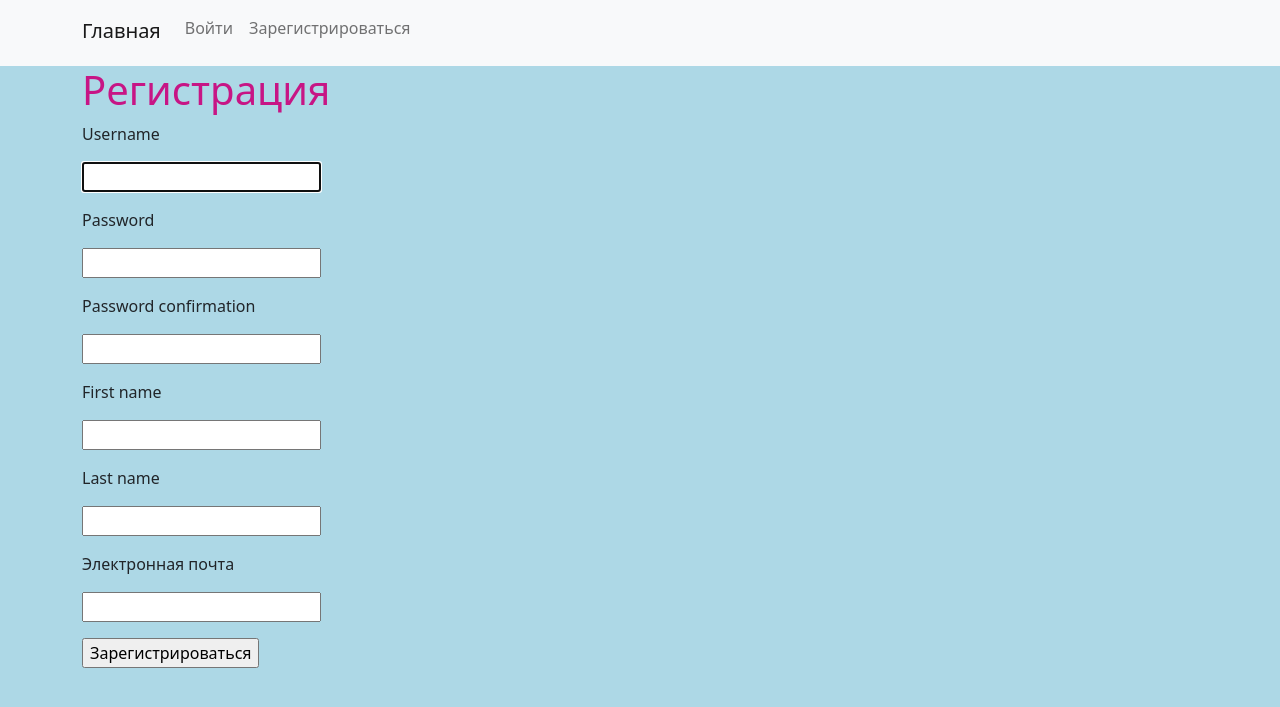
After one commit to ErmekS/homework49, a Django app: page /accounts/registration/ in a window 1280 px wide. The commit adds this page. Shown: the top 707 px of the page. Run offline with Django 4.2, Linux system fonts and the light colour scheme.

Commit message:
создал отдельную ветку для ДЗ 58. Добавил страницу регистрации в приложение.
Добавил в форму валидатор, который проверяет, что хотя бы одно из полей (first_name, last_name) заполнено.
Сделал поле email в форме обязательным для заполнения.

```diff
--- /dev/null
+++ b/accounts/forms.py
@@ -0,0 +1,16 @@
+from django import forms
+from django.contrib.auth.forms import UserCreationForm
+from django.core.exceptions import ValidationError
+
+class MyUserCreationForm(UserCreationForm):
+    email = forms.EmailField(label='Электронная почта', required=True, widget=forms.EmailInput)
+
+    def clean(self):
+        cleaned_data = super().clean()
+        first_name = cleaned_data.get("first_name")
+        last_name = cleaned_data.get("last_name")
+        if first_name == '' and last_name == '':
+            raise ValidationError("Введите Имя или Фамилию")
+
+    class Meta(UserCreationForm.Meta):
+        fields = ['username', 'password1', 'password2', 'first_name', 'last_name', 'email']
--- a/accounts/templates/login.html
+++ b/accounts/templates/login.html
@@ -5,7 +5,7 @@
 
 {% block content %}
     <h1 class="text-center">Вход</h1>
-    <form action="" method="post" class="text-center">
+    <form method="post" class="text-center">
         {% csrf_token %}
         {% if has_error %}
             <p class="text-danger">Неверное имя пользователя или пароль.</p>
--- /dev/null
+++ b/accounts/templates/registration.html
@@ -0,0 +1,12 @@
+{% extends "base.html" %}
+
+{% block title %}Регистрация{% endblock %}
+{% block content %}
+    <h1>Регистрация</h1>
+    <form method="post">
+    {% include 'partial/form.html' with button_text='Зарегистрироваться' %}
+
+
+    </form>
+
+{% endblock %}
--- a/accounts/urls.py
+++ b/accounts/urls.py
@@ -1,12 +1,13 @@
 from django.contrib.auth.views import LoginView, LogoutView
 from django.urls import path
 
-# from accounts.views import login_view, logout_view
 
+from accounts.views import RegisterView
 
 app_name = "accounts"
 
 urlpatterns = [
     path('login/', LoginView.as_view(template_name="login.html"), name="login"),
     path('logout/', LogoutView.as_view(), name="logout"),
+    path('registration/', RegisterView.as_view(), name="registration"),
 ]
--- a/accounts/views.py
+++ b/accounts/views.py
@@ -1,5 +1,30 @@
 from django.contrib.auth import authenticate, login, logout
+from django.contrib.auth.decorators import login_required
+from django.contrib.auth.models import User
 from django.shortcuts import render, redirect
+from django.urls import reverse
+from django.views.generic import CreateView
+
+from accounts.forms import MyUserCreationForm
+
+
+class RegisterView(CreateView):
+    model = User
+    template_name = 'registration.html'
+    form_class = MyUserCreationForm
+
+    def form_valid(self,form):
+        user = form.save()
+        login(self.request, user)
+        return redirect(self.get_success_url())
+
+    def get_success_url(self):
+        next_url = self.request.GET.get('next')
+        if not next_url:
+            next_url = self.request.POST.get('next')
+        if not next_url:
+            next_url = reverse('webapp:index')
+        return next_url
 
 
 def login_view(request):
--- a/templates/base.html
+++ b/templates/base.html
@@ -29,7 +29,10 @@
                     </li>
                 {% else %}
                     <li class="nav-item">
-                        <a class="nav-link" href="{% url "accounts:login" %}">Войти</a>
+                        <a class="nav-link" href="{% url "accounts:login" %}?next={{ request.get_full_path }}">Войти</a>
+                    </li>
+                    <li class="nav-item">
+                        <a class="nav-link" href="{% url "accounts:registration" %}?next={{ request.get_full_path }}">Зарегистрироваться</a>
                     </li>
                 {% endif %}
             </ul>
--- a/templates/partial/form.html
+++ b/templates/partial/form.html
@@ -1,4 +1,8 @@
 {% csrf_token %}
+
+{% for error in form.non_field_errors %}
+    <p class="text-danger">{{ error }}</p>
+{% endfor %}
 
 {% for field in form %}
     <p><label for="{{ field.id_for_label }}">{{ field.label }}</label></p>
```
Also changed, not shown: homework49/settings.py (+14 -14 lines).
